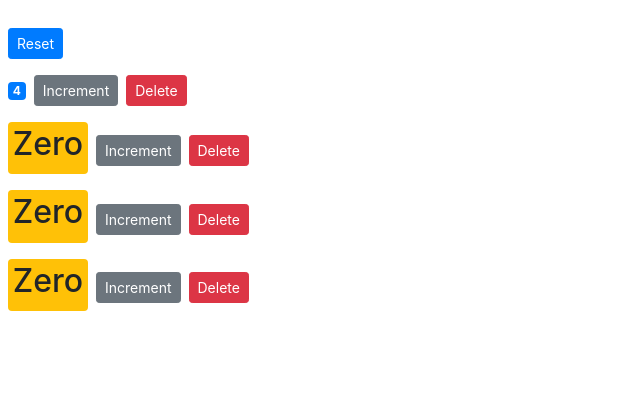
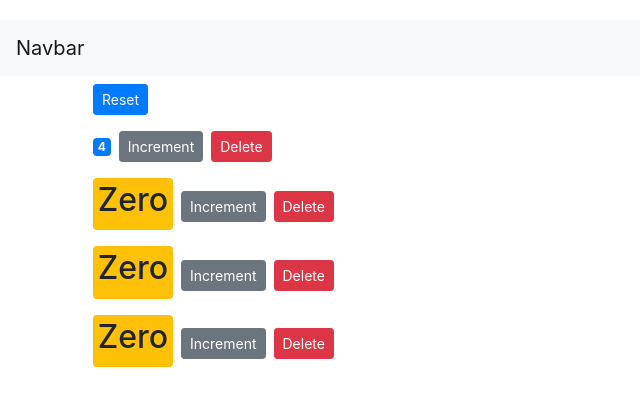
Before and after one commit to aindriu80/vidly-react, a React (Create React App) app: page / in a window 1280 px wide. Shown: the top 406 px of the page, without its empty margins (0-640 px from the left). Built offline with nearby package versions, Linux system fonts and the light colour scheme.

Commit message:
Multiple Components in Sync

```diff
--- a/src/App.js
+++ b/src/App.js
@@ -1,13 +1,21 @@
+import Counters from './components/counters';
 import React, { Component } from 'react';
-import Movies from './components/movies';
+// import Movies from './components/movies';
+import Navbar from './components/nav-bar';
 import './App.css';
 
 class App extends Component {
   render() {
     return (
-      <main className="container">
-        <Movies />
-      </main>
+      // <main className="container">
+      //   <Movies />
+      // </main>
+      <React.Fragment>
+        <Navbar />
+        <main className="container">
+          <Counters />
+        </main>
+      </React.Fragment>
     );
   }
 }
--- /dev/null
+++ b/src/components/nav-bar.jsx
@@ -0,0 +1,12 @@
+import React, { Component } from 'react';
+
+class NavBAr extends Component {
+    state = {}
+    render() {
+        return (<nav className="navbar navbar-light bg-light">
+            <a className="navbar-brand" href="#">Navbar</a>
+        </nav>);
+    }
+}
+
+export default NavBAr;
--- a/src/index.js
+++ b/src/index.js
@@ -5,7 +5,7 @@ import App from './App';
 import registerServiceWorker from './registerServiceWorker';
 import 'bootstrap/dist/css/bootstrap.css';
 import 'font-awesome/css/font-awesome.css';
-import Counters from './components/counters';
 
-ReactDOM.render(<Counters />, document.getElementById('root'));
+
+ReactDOM.render(<App />, document.getElementById('root'));
 registerServiceWorker();
```
